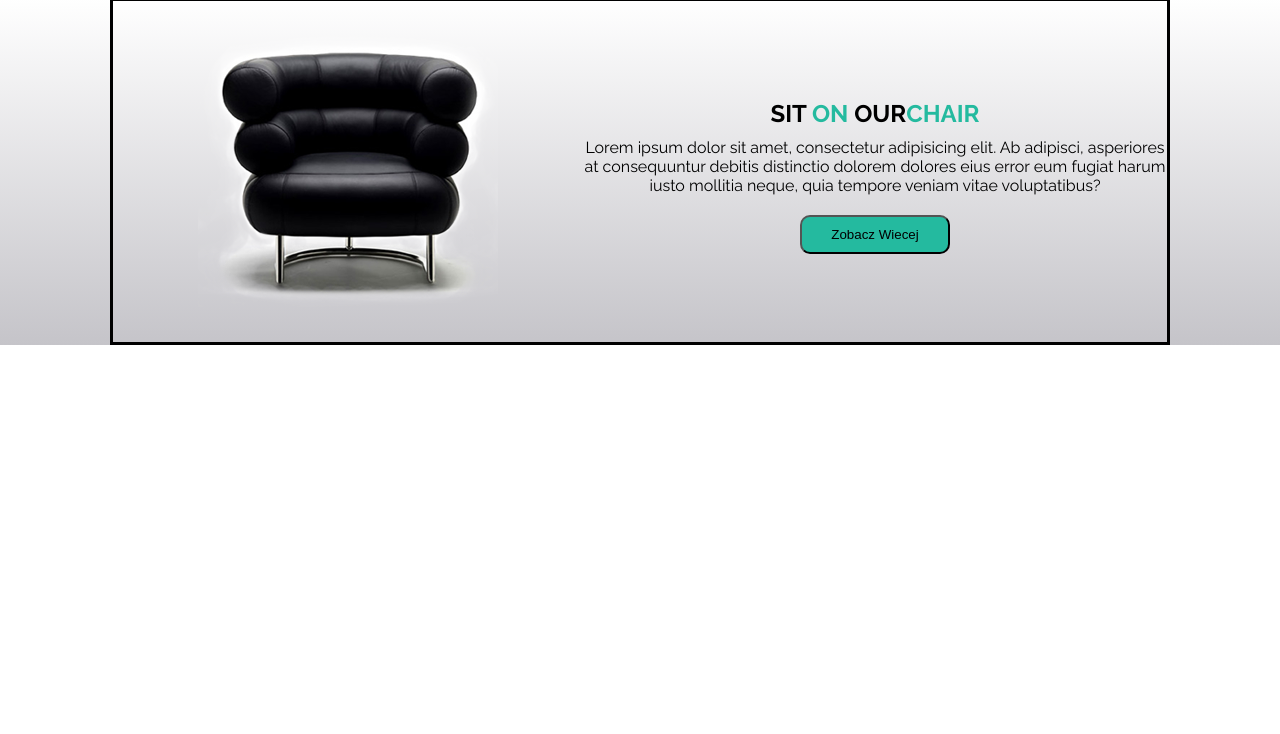
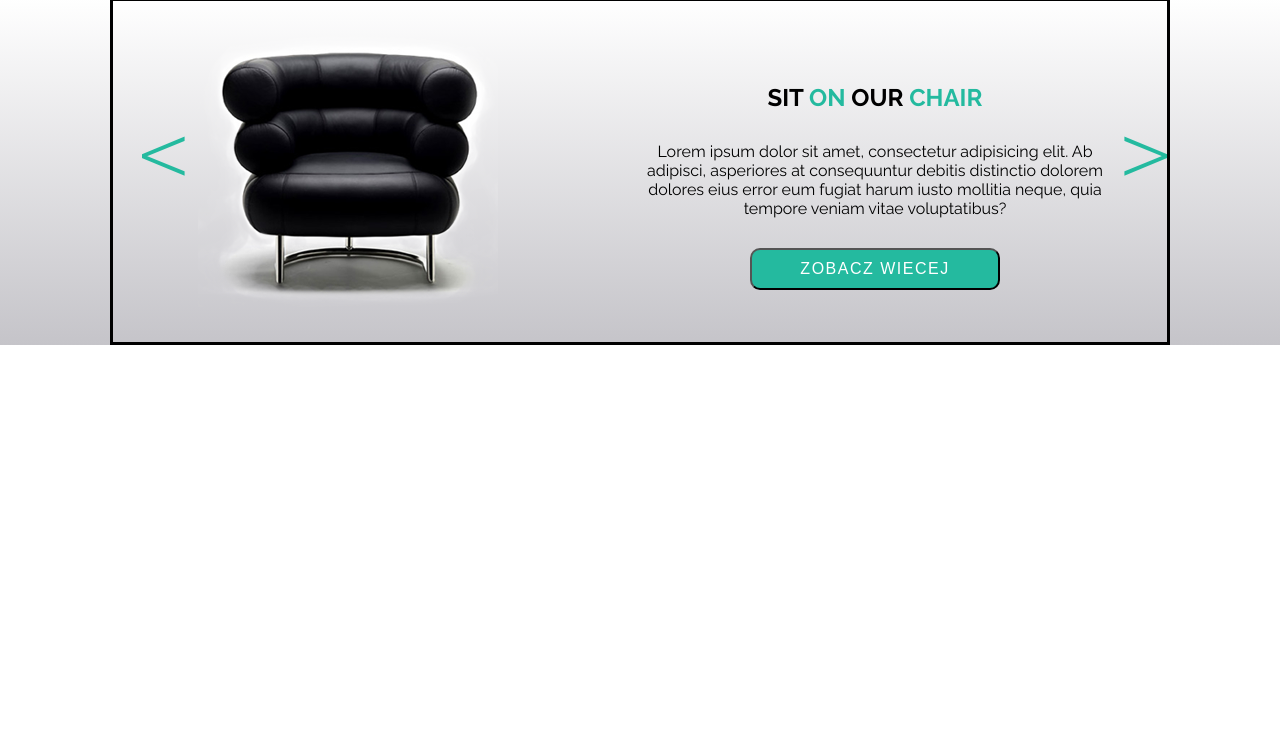
Before and after one commit to Votex874/SitOnChair, a plain HTML site: page index.html in a window 1280 px wide. Shown: the part 66-800 px from the top of the page. Drawn offline with Linux system fonts and the light colour scheme.

Commit message:
poprawa dropdown

```diff
--- a/css/style.css
+++ b/css/style.css
@@ -33,6 +33,7 @@ header
 .container_header h3
 {
     padding: 20px;
+    font-weight: 300;
 }
 
 ul
@@ -43,6 +44,7 @@ ul
 
 .container_header > ul > li
 {
+    font-size: 14px;
     padding-top: 20px;
     padding-bottom: 20px ;
     margin-left: 20px;
@@ -57,17 +59,19 @@ ul
 
 .list_item_hover:hover ul
 {
+
     display: block;
+
 }
 
 .list_item_hover_dropdown
 {
     display: none;
     position: absolute;
+    left: calc(1060px - 120px);
     background-color: black;
-    padding: 10px;
+    padding: 0 10px;
     padding-top: 40px;
-
 }
 
 .header_link
@@ -96,22 +100,48 @@ li ul li
     display: flex;
     text-align: center;
     align-items: center;
+    position: relative;
+}
+.section1_box-img:before
+{
+    content: "V";
+    position: absolute;
+    font-size: 60px;
+    transform: rotate(90deg);
+    top: 120px;
+    left: 30px;
+    color: #24BA9F;
+}
+.section1_box_text:after
+{
+    content: "V";
+    position: absolute;
+    font-size: 60px;
+    transform: rotate(270deg);
+    top: 120px;
+    right: 0;
+    color: #24BA9F;
 }
 
 .section1_box_text button
 {
-    width: 150px;
+    width: 250px;
+    font-size: 16px;
     padding: 10px;
     background-color: #24BA9F;
     border-radius: 10px;
     margin-top: 10px;
+    color: white;
+    font-weight: 100;
+    text-transform: uppercase;
+    letter-spacing: 1.5px;
 }
 .section1_box_text h2
 {
-    margin: 10px 0;
+    margin: 30px 0;
 }
 
 .section1_box_text p
 {
-    margin: 10px 0;
+    margin: 20px 60px;
 }
```
Also changed, not shown: index.html (+1 -1 lines).
